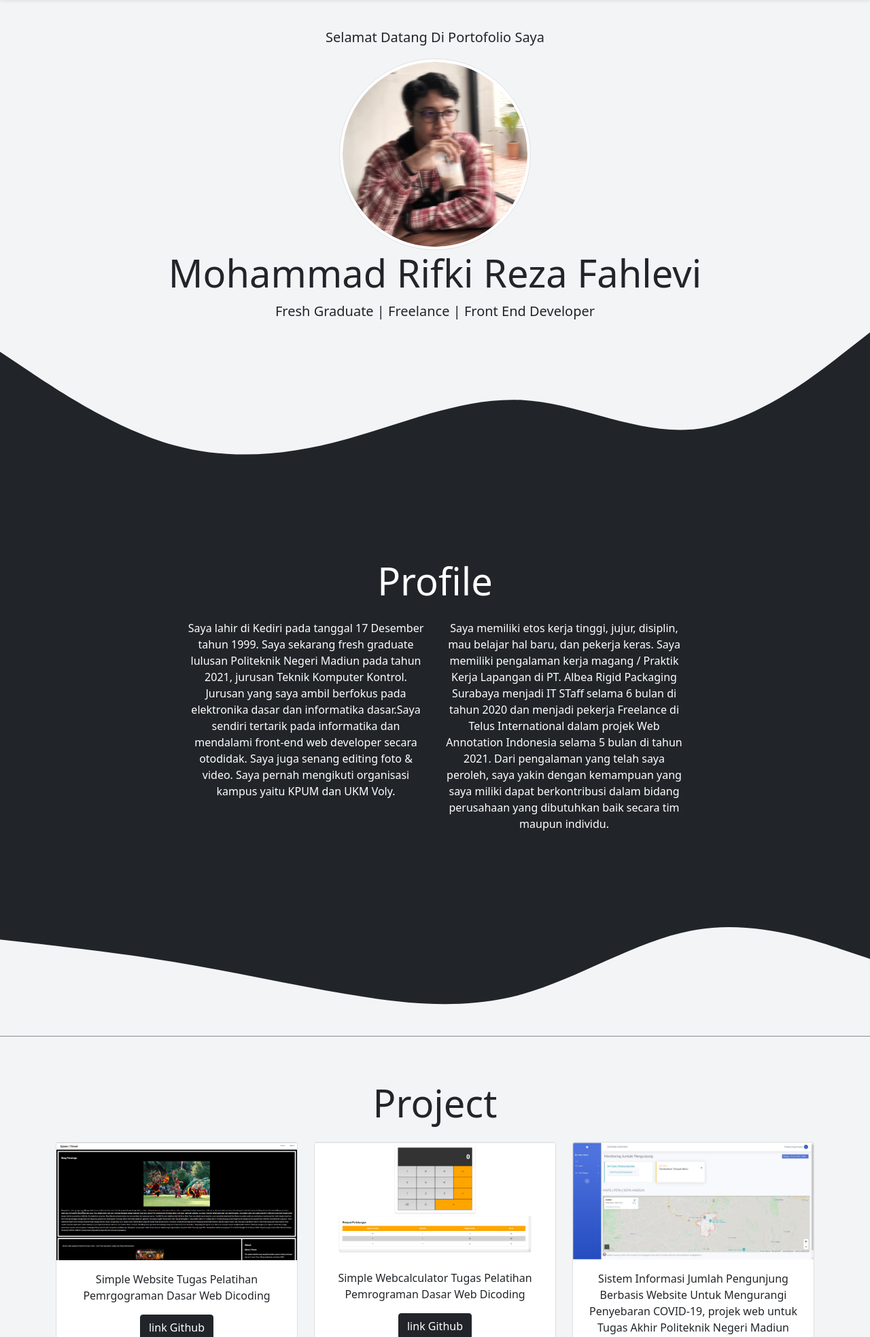
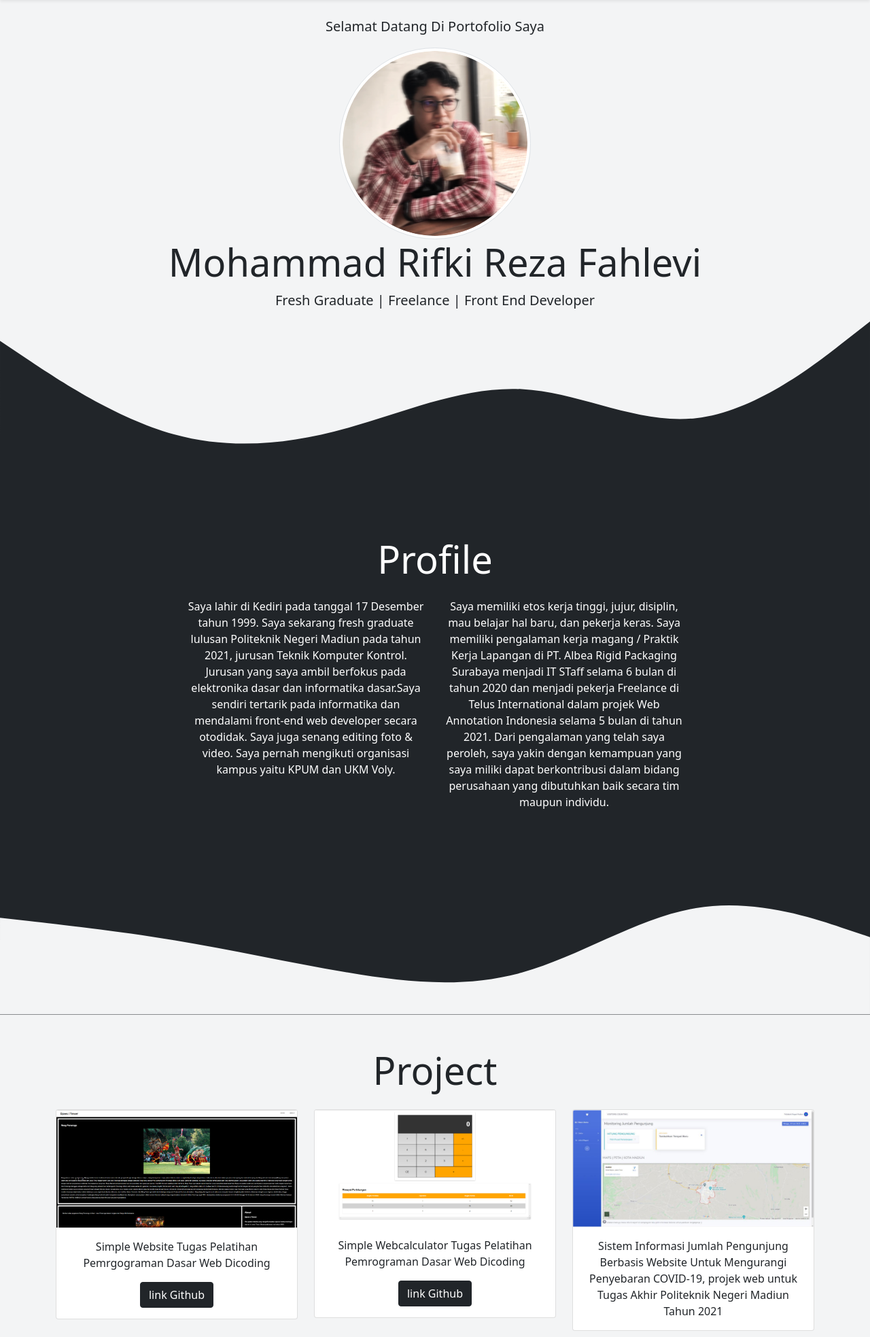
Before and after one commit to rejafahlevi/project, a PHP site: page / in a window 1280 px wide. Shown: the part 56-2023 px from the top of the page at 68% size. Run offline with PHP 8.4, Linux system fonts and the light colour scheme; some libraries are stand-ins or nearby versions.

Commit message:
perubahan

```diff
--- a/style.css
+++ b/style.css
@@ -1,6 +1,6 @@
 .home {
     background-color: #F3F4F5;
-    padding-top: 6rem;
+    padding-top: 5rem;
 }
 
 .img-fluid {
@@ -11,19 +11,19 @@
 .Profile {
     background-color: #212529;
     color:white;
-    padding-top: 3rem;
+    padding-top: 2rem;
 }
 
 
 .Project {
     background-color: #F3F4F5;
-    padding-top: 4rem;
+    padding-top: 3rem;
 }
 
 .Contact {
     background-color: #212529;
     color:white;
-    padding-top: 4rem;
+    padding-top: 3rem;
     padding-bottom: 5rem;
 }
 
```
